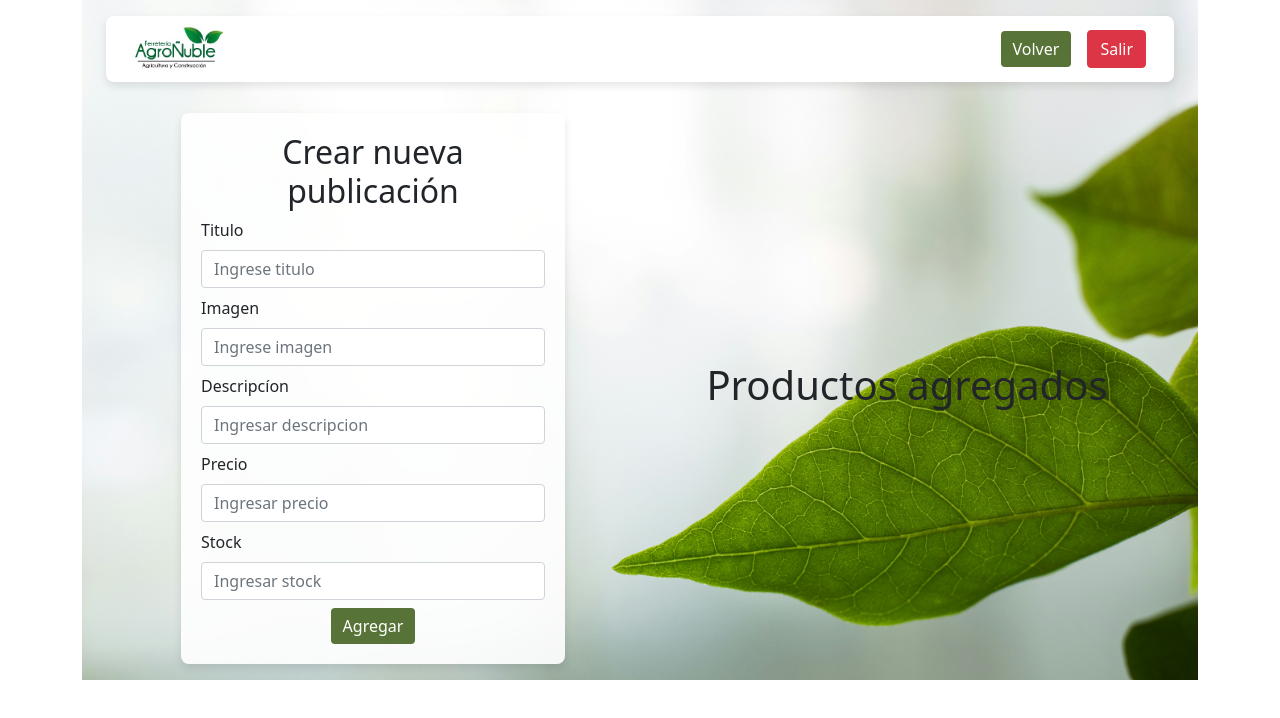
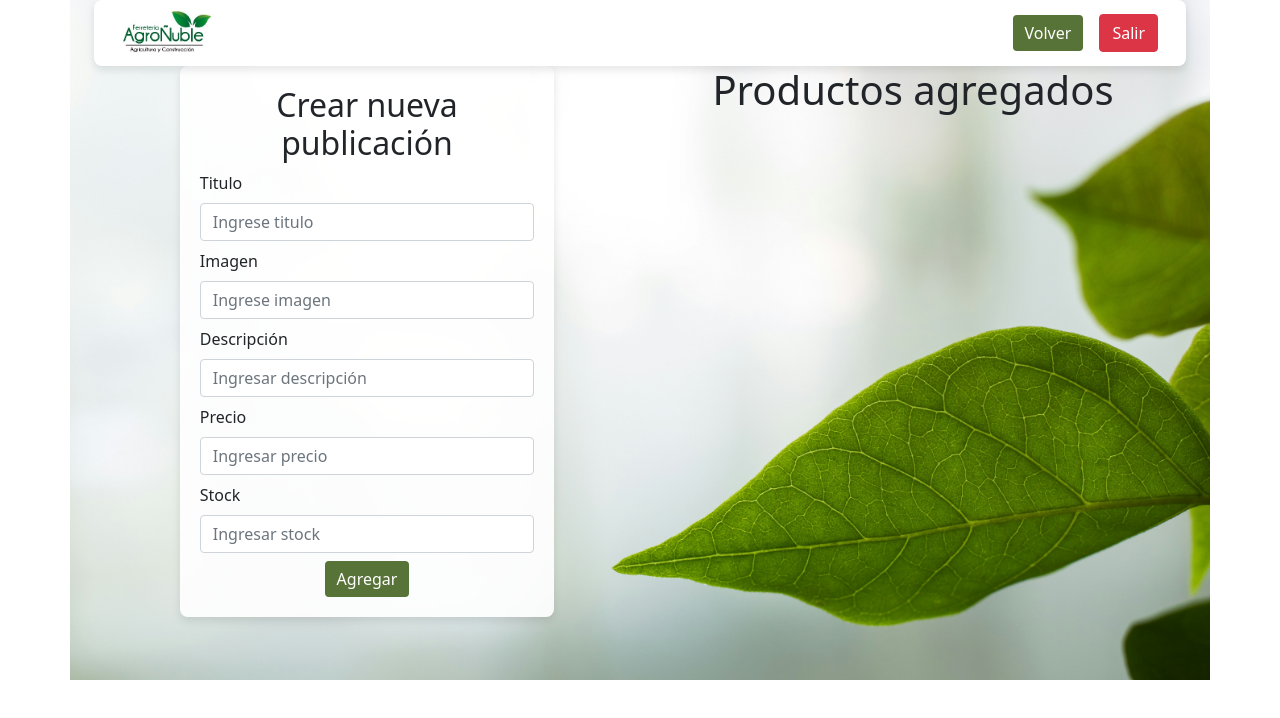
Before and after one commit to robertocontrerassandoval/Hito_2_Dearrollo_Frontend, a React (Vite) app: page /agregar in a window 1280 px wide. Shown: the top 718 px of the page. Built offline with nearby package versions, Linux system fonts and the light colour scheme.

Commit message:
:tada:hito-2-frontend 2908-1

```diff
--- /dev/null
+++ b/src/components/CrearProducto.jsx
@@ -0,0 +1,32 @@
+import React from 'react';
+import { Card, Col, Row, Container } from 'react-bootstrap';
+
+const Producto = ({ productos }) => {
+  return (
+    <Container className="d-flex flex-column align-items-center">
+      <Row>
+        {productos.map((producto, index) => (
+          <Col key={index} md={4} className="mb-3">
+            <Card style={{ width: '18rem' }}>
+              <Card.Img variant="top" src={producto.imagen} />
+              <Card.Body>
+                <Card.Title>{producto.titulo}</Card.Title>
+                <Card.Text>
+                  {producto.descripcion}
+                </Card.Text>
+                <Card.Text>
+                  Precio: ${producto.precio}
+                </Card.Text>
+                <Card.Text>
+                  Stock: {producto.stock}
+                </Card.Text>
+              </Card.Body>
+            </Card>
+          </Col>
+        ))}
+      </Row>
+    </Container>
+  );
+}
+
+export default Producto;
--- a/src/index.css
+++ b/src/index.css
@@ -89,9 +89,6 @@
 .container-agregar {
   height: 85vh; /* Asegura que el contenedor cubra toda la altura de la ventana */
   width: 100%; /* Asegura que el contenedor cubra todo el ancho del contenedor padre */
-  display: flex; /* Usa Flexbox para centrar el contenido */
-  justify-content: space-around; /* Centra el contenido horizontalmente */
-  align-items: center; /* Centra el contenido verticalmente */
   background-image: url('./img/hojas.jpg'); /* Cambia la ruta a la imagen que quieras usar */
   background-size: cover; /* Ajusta el tamaño de la imagen para cubrir todo el contenedor */
   background-position: center; /* Centra la imagen */
--- a/src/view/Agregar.jsx
+++ b/src/view/Agregar.jsx
@@ -1,91 +1,130 @@
-import React from 'react'
+import React, { useState } from 'react';
 import Container from 'react-bootstrap/Container';
-import { Col, Row ,Form, Button}  from 'react-bootstrap'
-import NavbarAgregar from '../components/NavbarAgregar'
+import NavbarAgregar from '../components/NavbarAgregar';
+import Producto from '../components/CrearProducto';
+import { Col, Row, Form, Button } from 'react-bootstrap';
 
-function Agregar() {
+const Agregar = () => {
+  const [productos, setProductos] = useState([]);
+  const [formData, setFormData] = useState({
+    titulo: '',
+    imagen: '',
+    descripcion: '',
+    precio: '',
+    stock: ''
+  });
+
+  const handleChange = (e) => {
+    setFormData({
+      ...formData,
+      [e.target.name]: e.target.value
+    });
+  };
+
+  const handleSubmit = (e) => {
+    e.preventDefault();
+    setProductos([...productos, formData]);
+    setFormData({
+      titulo: '',
+      imagen: '',
+      descripcion: '',
+      precio: '',
+      stock: ''
+    });
+  };
+
   return (
     <>
+      <Container className="container-agregar d-flex flex-column ">
+
           <Container>
+            <NavbarAgregar />
+          </Container>
+          <Container className=' container-form d-flex flex-columns' >
 
-     <Container className="container-agregar d-flex flex-column justify-content-space-around">
-     <Container >
-          <NavbarAgregar/>
-          </Container>
-          <Container className=' d-flex justify-content-center align-items-center' >
-
-
-
+          <Container className='d-flex justify-content-center align-items-center'>
             <Container className="form-background d-flex flex-column justify-content-center align-items-center">
               <Row style={{ width: '80%' }}>
-    <Col >
-
-    <Form className='form-agregar w-100'>
+                <Col>
+                  <Form className='form-agregar w-100' onSubmit={handleSubmit}>
                     <h2 className='text-center'>Crear nueva publicación</h2>
                     <Form.Group className="mb-2" controlId="formBasicTitulo">
                       <Form.Label>Titulo</Form.Label>
-        <Form.Control type="text" placeholder="Ingrese titulo" />
-         <Form.Text className="text-muted">
-         </Form.Text>
+                      <Form.Control
+                        type="text"
+                        name="titulo"
+                        value={formData.titulo}
+                        onChange={handleChange}
+                        placeholder="Ingrese titulo"
+                      />
                     </Form.Group>
 
                     <Form.Group className="mb-2" controlId="formBasicImagen">
                       <Form.Label>Imagen</Form.Label>
-    <Form.Control type="text" placeholder="Ingrese imagen" />
-      <Form.Text className="text-muted">
-      </Form.Text>
+                      <Form.Control
+                        type="text"
+                        name="imagen"
+                        value={formData.imagen}
+                        onChange={handleChange}
+                        placeholder="Ingrese imagen"
+                      />
                     </Form.Group>
 
-  <Form.Group className="mb-2" controlId="formBasicDecripcion">
-    <Form.Label>Descripcíon</Form.Label>
-    <Form.Control type="text" placeholder="Ingresar descripcion" />
+                    <Form.Group className="mb-2" controlId="formBasicDescripcion">
+                      <Form.Label>Descripción</Form.Label>
+                      <Form.Control
+                        type="text"
+                        name="descripcion"
+                        value={formData.descripcion}
+                        onChange={handleChange}
+                        placeholder="Ingresar descripción"
+                      />
                     </Form.Group>
 
                     <Form.Group className="mb-2" controlId="formBasicPrecio">
                       <Form.Label>Precio</Form.Label>
-    <Form.Control type="number" placeholder="Ingresar precio" />
+                      <Form.Control
+                        type="number"
+                        name="precio"
+                        value={formData.precio}
+                        onChange={handleChange}
+                        placeholder="Ingresar precio"
+                      />
                     </Form.Group>
 
                     <Form.Group className="mb-2" controlId="formBasicStock">
                       <Form.Label>Stock</Form.Label>
-    <Form.Control type="number" placeholder="Ingresar stock" />
+                      <Form.Control
+                        type="number"
+                        name="stock"
+                        value={formData.stock}
+                        onChange={handleChange}
+                        placeholder="Ingresar stock"
+                      />
                     </Form.Group>
                     <Container className='d-flex justify-content-center'>
-<Button  variant="primary" type="submit">
+                      <Button variant="primary" type="submit">
                         Agregar
                       </Button>
-
                     </Container>
-
-
                   </Form>
-    </Col>
-     </Row>
-</Container>
-
-<Container className=" flex-column justify-content-center align-items-center"  >
-  <Row>
-    <Col className='text-center'>
-     <h1 className='text-center'>Productos agregados</h1>
-
-
                 </Col>
               </Row>
             </Container>
           </Container>
 
-
-
+        <Container className="flex-column justify-content-center align-items-center">
+          <Row>
+            <Col className='text-center'>
+              <h1 className='text-center'>Productos agregados</h1>
+            </Col>
+          </Row>
+          <Producto productos={productos} />
         </Container>
         </Container>
-
-
-
-
-
-
+      </Container>
     </>
-  )
+  );
 }
 
-export default Agregar
+export default Agregar;
```
Lines whose indentation alone changed are shown as unchanged.
